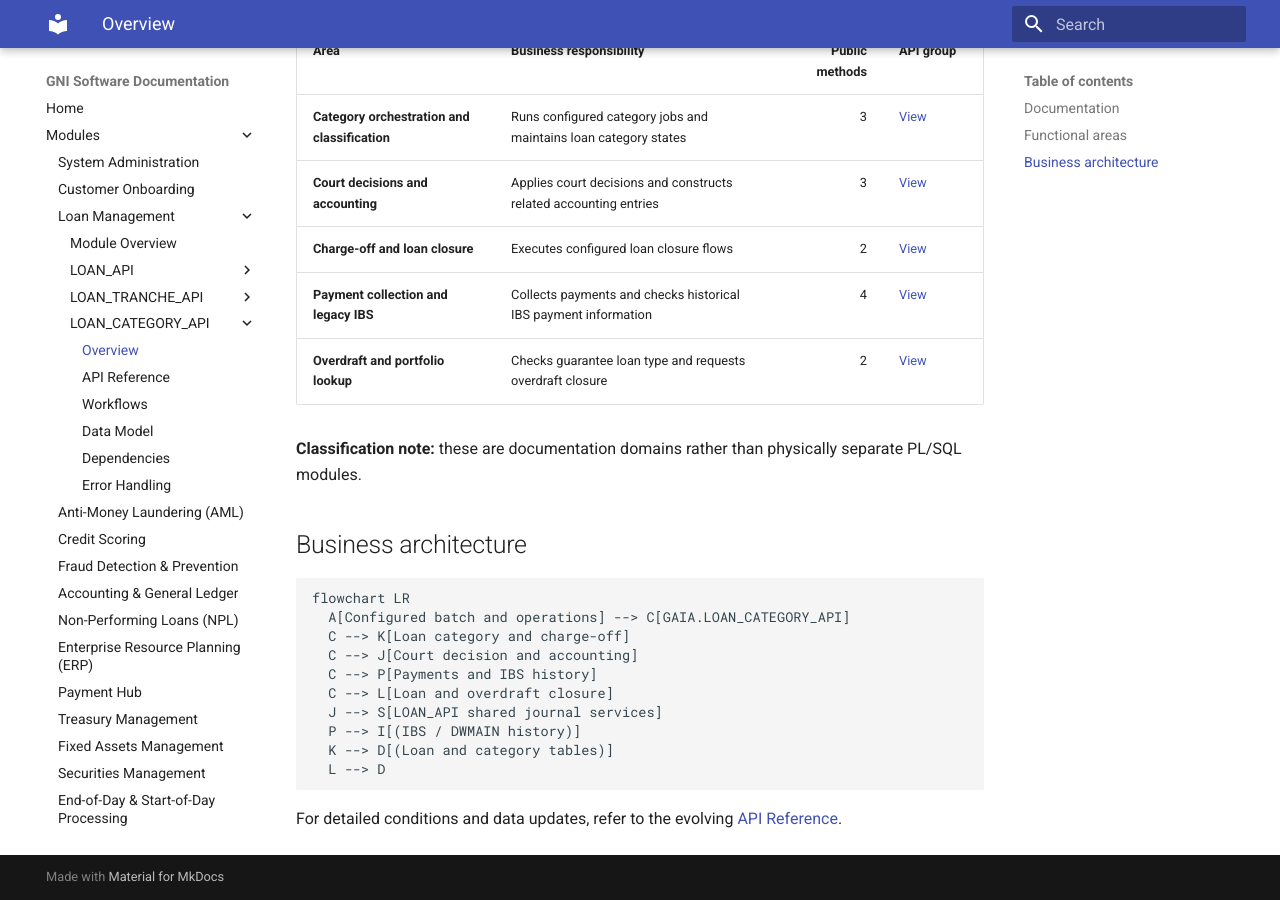
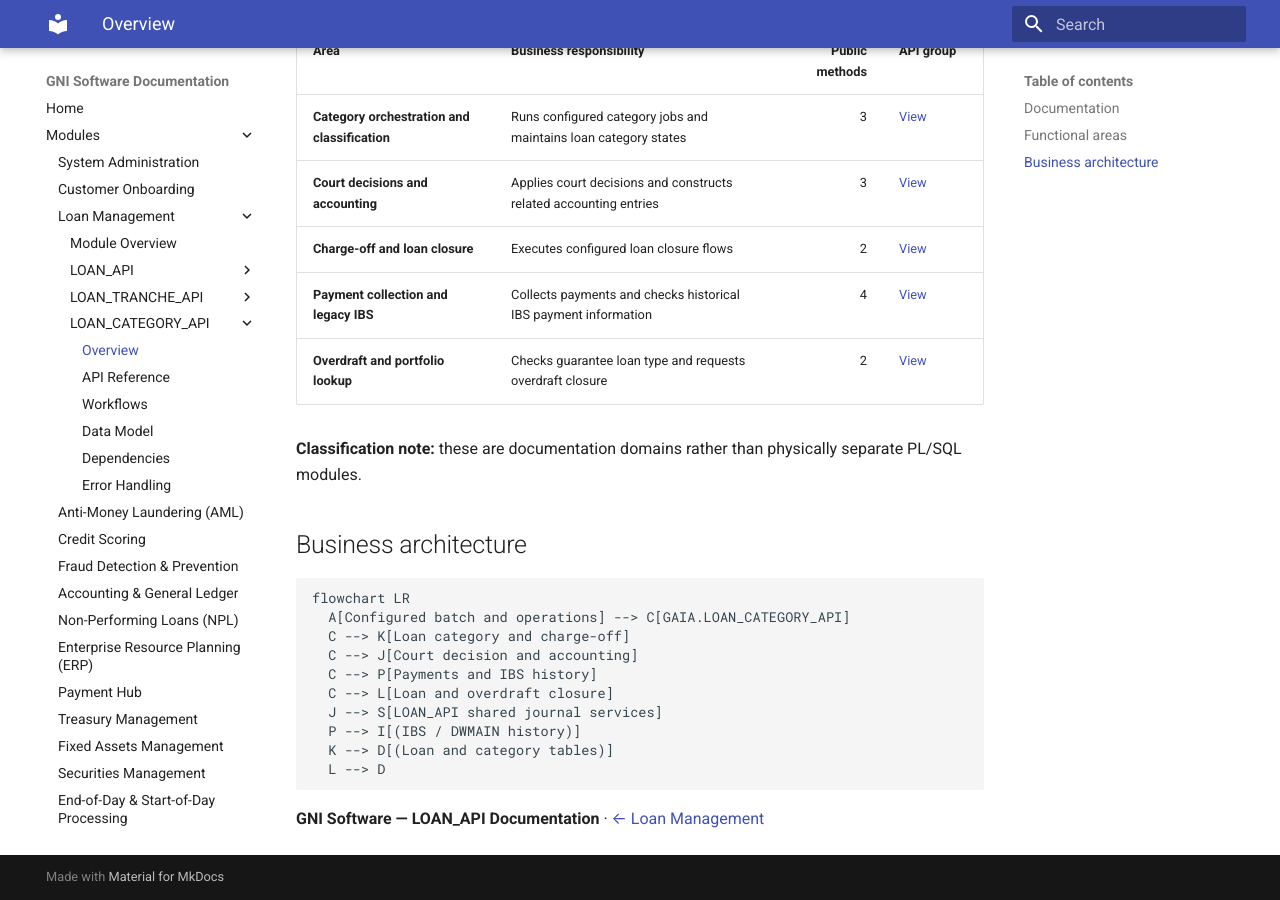
Before and after one commit to SadayCb/gni-documentation-poc9.0, an MkDocs documentation site: the page built from docs/loan-category-api.md, in a window 1280 px wide and 900 px high, scrolled down 1072 px. Built offline with MkDocs 1.6.1 and Material for MkDocs 9.7.7, drawn with Linux system fonts in a browser that asks for light colours.

Commit message:
Update loan-category-api.md

````diff
--- a/docs/loan-category-api.md
+++ b/docs/loan-category-api.md
@@ -49,4 +49,4 @@ flowchart LR
   L --> D
 ```
 
-For detailed conditions and data updates, refer to the evolving [API Reference](loan-category-api-reference.md).
+**GNI Software — LOAN_API Documentation** · [← Loan Management](./modules/loan-management.md)
````
